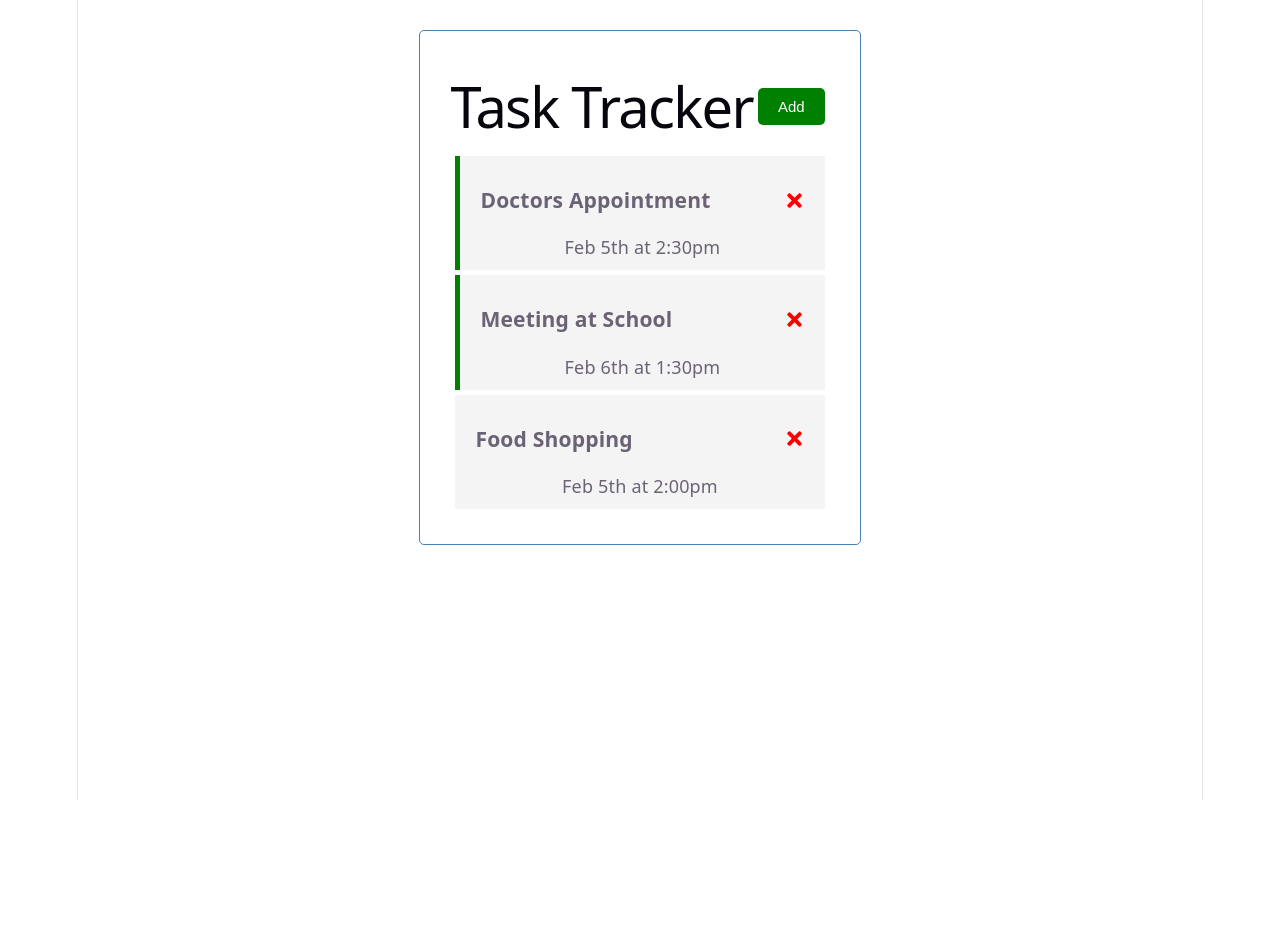
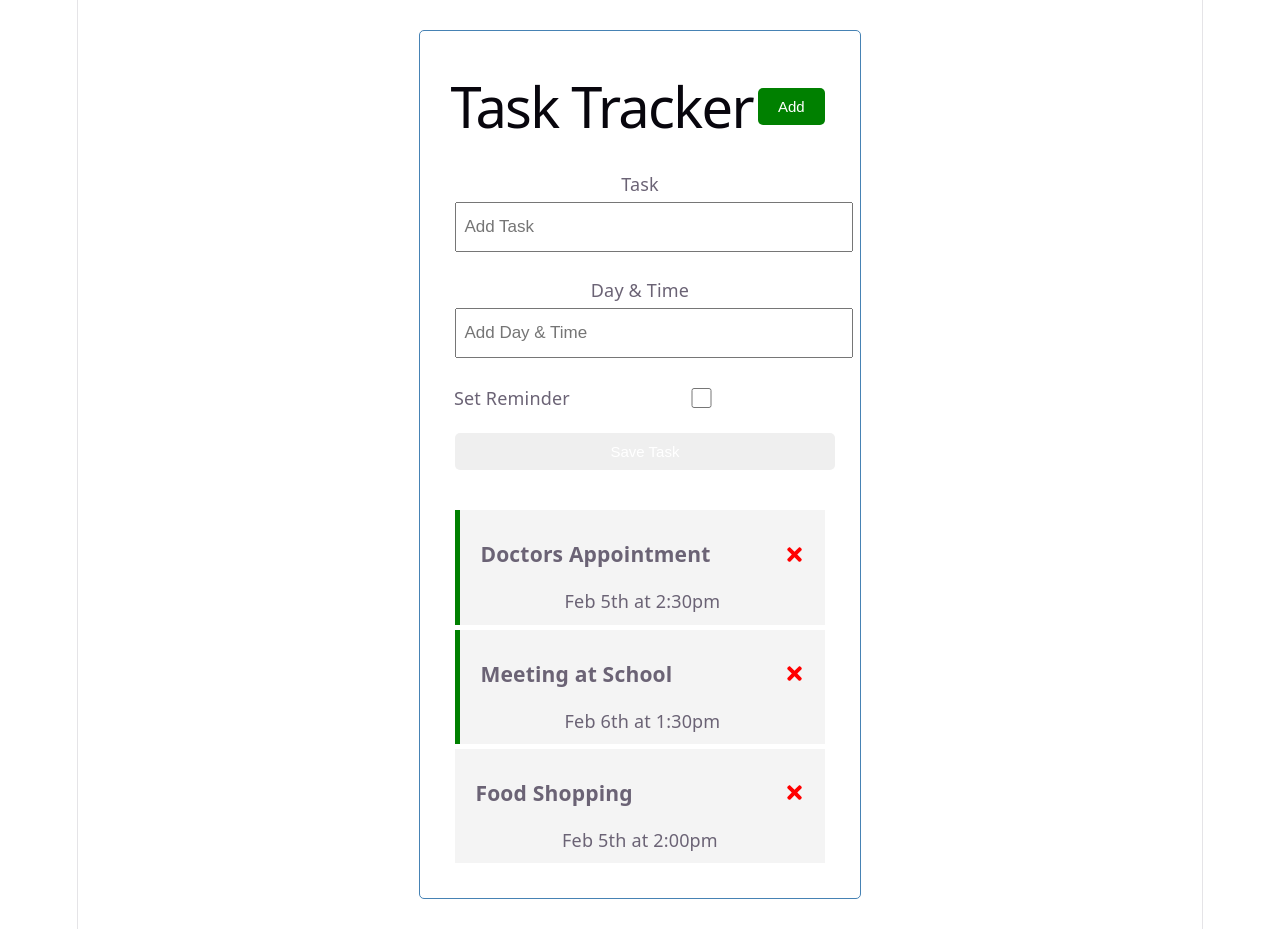
Before and after one commit to torade/Full-Stack-course, a React (Vite) app in the folder React_4/Vite_Version/: page / in a window 1280 px wide. Before the commit the page ends 800 px from the top, so only its background shows below. Built offline with nearby package versions, Linux system fonts and the light colour scheme.

Commit message:
add tasks through form

```diff
--- a/React_4/Vite_Version/src/App.css
+++ b/React_4/Vite_Version/src/App.css
@@ -1,9 +1,73 @@
-.container { max-width: 500px; margin: 30px auto; overflow: auto; min-height: 300px; border: 1px solid steelblue; padding: 30px; border-radius: 5px; }
-.header { display: flex; justify-content: space-between; align-items: center; }
-.btn { display: inline-block; color: #fff; border: none; padding: 10px 20px; margin: 5px; border-radius: 5px; cursor: pointer; font-size: 15px; }
-.task { background: #f4f4f4; margin: 5px; padding: 10px 20px; cursor: pointer; }
-.task h3 { display: flex; align-items: center; justify-content: space-between; }
-.task.reminder { border-left: 5px solid green; }
+.container {
+  max-width: 500px;
+  margin: 30px auto;
+  overflow: auto;
+  min-height: 300px;
+  border: 1px solid steelblue;
+  padding: 30px;
+  border-radius: 5px;
+}
+.header {
+  display: flex;
+  justify-content: space-between;
+  align-items: center;
+}
+.btn {
+  display: inline-block;
+  color: #fff;
+  border: none;
+  padding: 10px 20px;
+  margin: 5px;
+  border-radius: 5px;
+  cursor: pointer;
+  font-size: 15px;
+}
+.task {
+  background: #f4f4f4;
+  margin: 5px;
+  padding: 10px 20px;
+  cursor: pointer;
+}
+.task h3 {
+  display: flex;
+  align-items: center;
+  justify-content: space-between;
+}
+.task.reminder {
+  border-left: 5px solid green;
+}
+.add-form {
+  margin-bottom: 40px;
+}
+.form-control {
+  margin: 20px 0;
+}
+.form-control label {
+  display: block;
+}
+.form-control input {
+  width: 100%;
+  height: 40px;
+  margin: 5px;
+  padding: 3px 7px;
+  font-size: 17px;
+}
+.form-control-check {
+  display: flex;
+  align-items: center;
+  justify-content: space-between;
+}
+.form-control-check label {
+  flex: 1;
+}
+.form-control-check input {
+  flex: 2;
+  height: 20px;
+}
+.btn-block {
+  display: block;
+  width: 100%;
+}
 
 .hero {
   position: relative;
@@ -155,7 +219,7 @@
 
   &::before,
   &::after {
-    content: '';
+    content: "";
     position: absolute;
     top: -4.5px;
     border: 5px solid transparent;
--- a/React_4/Vite_Version/src/App.jsx
+++ b/React_4/Vite_Version/src/App.jsx
@@ -1,44 +1,59 @@
-import { useState } from 'react'
-import './App.css'
-import Header from './components/Header'
-import Tasks from './components/Tasks'
+import { useState } from "react";
+import "./App.css";
+import Header from "./components/Header";
+import Tasks from "./components/Tasks";
+import AddTask from "./components/AddTask";
 
 function App() {
   const [tasks, setTasks] = useState([
-    { id: 1, text: 'Doctors Appointment', day: 'Feb 5th at 2:30pm', reminder: true },
-    { id: 2, text: 'Meeting at School', day: 'Feb 6th at 1:30pm', reminder: true },
-    { id: 3, text: 'Food Shopping', day: 'Feb 5th at 2:00pm', reminder: false },
-  ])
+    {
+      id: 1,
+      text: "Doctors Appointment",
+      day: "Feb 5th at 2:30pm",
+      reminder: true,
+    },
+    {
+      id: 2,
+      text: "Meeting at School",
+      day: "Feb 6th at 1:30pm",
+      reminder: true,
+    },
+    { id: 3, text: "Food Shopping", day: "Feb 5th at 2:00pm", reminder: false },
+  ]);
 
   const deleteTask = (id) => {
-    setTasks(tasks.filter((task) => task.id !== id))
-  }
+    setTasks(tasks.filter((task) => task.id !== id));
+  };
 
   const toggleReminder = (id) => {
     setTasks(
       tasks.map((task) =>
         task.id === id ? { ...task, reminder: !task.reminder } : task,
       ),
-    )
-  }
+    );
+  };
+
+  const addTask = (task) => {
+    const id = Math.floor(Math.random() * 10000) + 1;
+    const newTask = { id, ...task };
+
+    setTasks([...tasks, newTask]);
+  };
 
   return (
     <div className="container">
       <Header
         title="Task Tracker"
-        onAdd={() => console.log('Add button clicked')}
+        onAdd={() => console.log("Add button clicked")}
       />
+      <AddTask onAdd={addTask} />
       {tasks.length > 0 ? (
-        <Tasks
-          tasks={tasks}
-          onDelete={deleteTask}
-          onToggle={toggleReminder}
-        />
+        <Tasks tasks={tasks} onDelete={deleteTask} onToggle={toggleReminder} />
       ) : (
         <p>No Tasks To Show</p>
       )}
     </div>
-  )
+  );
 }
 
-export default App
+export default App;
--- /dev/null
+++ b/React_4/Vite_Version/src/components/AddTask.jsx
@@ -0,0 +1,56 @@
+import { useState } from "react";
+
+function AddTask({ onAdd }) {
+  const [text, setText] = useState("");
+  const [day, setDay] = useState("");
+  const [reminder, setReminder] = useState(false);
+
+  const onSubmit = (event) => {
+    event.preventDefault();
+
+    if (!text) {
+      alert("Please add a task");
+      return;
+    }
+
+    onAdd({ text, day, reminder });
+
+    setText("");
+    setDay("");
+    setReminder(false);
+  };
+
+  return (
+    <form className="add-form" onSubmit={onSubmit}>
+      <div className="form-control">
+        <label>Task</label>
+        <input
+          type="text"
+          placeholder="Add Task"
+          value={text}
+          onChange={(event) => setText(event.target.value)}
+        />
+      </div>
+      <div className="form-control">
+        <label>Day & Time</label>
+        <input
+          type="text"
+          placeholder="Add Day & Time"
+          value={day}
+          onChange={(event) => setDay(event.target.value)}
+        />
+      </div>
+      <div className="form-control form-control-check">
+        <label>Set Reminder</label>
+        <input
+          type="checkbox"
+          checked={reminder}
+          onChange={(event) => setReminder(event.currentTarget.checked)}
+        />
+      </div>
+      <input type="submit" value="Save Task" className="btn btn-block" />
+    </form>
+  );
+}
+
+export default AddTask;
```
